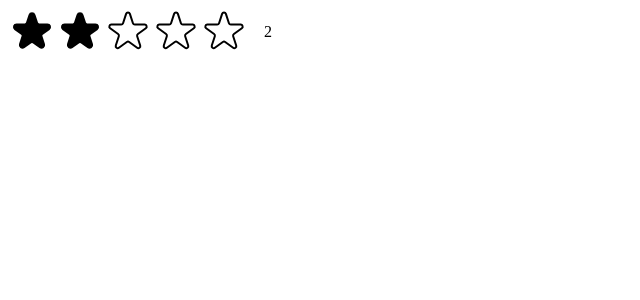
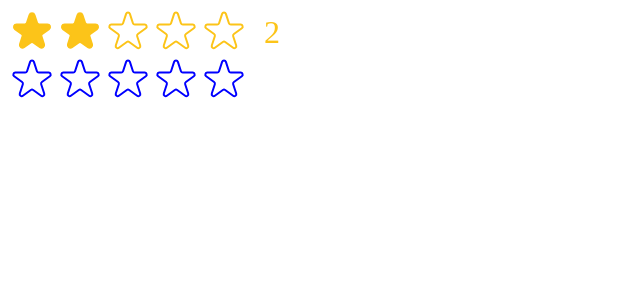
Before and after one commit to aleksandracodes/popcornpicks, a React (Create React App) app: page / in a window 1280 px wide. Both pictures are taken after a click on the button 80 px from the left and 32 px from the top of the page. Shown: the top 300 px of the page, without its empty margins (0-640 px from the left). Built offline with nearby package versions, Linux system fonts and the light colour scheme.

Commit message:
Improve Reusability of the StarRating Component with Props

```diff
--- a/src/StarRating.js
+++ b/src/StarRating.js
@@ -10,17 +10,25 @@ const starContainerStyle = {
   display: 'flex',
 };
 
+export default function StarRating({
+  maxRating = 5,
+  color = '#fcc419',
+  size = 48,
+  className = '',
+  messages = [],
+}) {
+  const [rating, setRating] = useState(0);
+  const [tempRating, setTempRating] = useState(0);
+
   const textStyle = {
     lineHeight: '1',
     margin: '0',
+    color,
+    fontSize: `${size / 1.5}px`,
   };
 
-export default function StarRating({ maxRating = 5 }) {
-  const [rating, setRating] = useState(0);
-  const [tempRating, setTempRating] = useState(0);
-
   return (
-    <div style={containerStyle}>
+    <div style={containerStyle} className={className}>
       <div style={starContainerStyle}>
         {Array.from({ length: maxRating }, (_, i) => (
           <Star
@@ -29,22 +37,28 @@ export default function StarRating({ maxRating = 5 }) {
             onClick={() => setRating(i + 1)}
             onHoverIn={() => setTempRating(i + 1)}
             onHoverOut={() => setTempRating(0)}
+            color={color}
+            size={size}
           />
         ))}
       </div>
-      <p style={textStyle}>{tempRating || rating || ''}</p>
+      <p style={textStyle}>
+        {messages.length === maxRating
+          ? messages[tempRating ? tempRating - 1 : rating - 1]
+          : tempRating || rating || ''}
+      </p>
     </div>
   );
 }
 
+function Star({ onClick, full, onHoverIn, onHoverOut, color, size }) {
   const starStyle = {
-  width: '48px',
-  height: '48px',
+    width: `${size}px`,
+    height: `${size}px`,
     display: 'block',
     cursor: 'pointer',
   };
 
-function Star({ onClick, full, onHoverIn, onHoverOut }) {
   return (
     <span
       role="button"
@@ -57,8 +71,8 @@ function Star({ onClick, full, onHoverIn, onHoverOut }) {
         <svg
           xmlns="http://www.w3.org/2000/svg"
           viewBox="0 0 20 20"
-          fill="#000"
-          stroke="#000"
+          fill={color}
+          stroke={color}
         >
           <path d="M9.049 2.927c.3-.921 1.603-.921 1.902 0l1.07 3.292a1 1 0 00.95.69h3.462c.969 0 1.371 1.24.588 1.81l-2.8 2.034a1 1 0 00-.364 1.118l1.07 3.292c.3.921-.755 1.688-1.54 1.118l-2.8-2.034a1 1 0 00-1.175 0l-2.8 2.034c-.784.57-1.838-.197-1.539-1.118l1.07-3.292a1 1 0 00-.364-1.118L2.98 8.72c-.783-.57-.38-1.81.588-1.81h3.461a1 1 0 00.951-.69l1.07-3.292z" />
         </svg>
@@ -67,7 +81,7 @@ function Star({ onClick, full, onHoverIn, onHoverOut }) {
           xmlns="http://www.w3.org/2000/svg"
           fill="none"
           viewBox="0 0 24 24"
-          stroke="#000"
+          stroke={color}
         >
           <path
             strokeLinecap="round"
--- a/src/index.js
+++ b/src/index.js
@@ -10,5 +10,11 @@ root.render(
   <React.StrictMode>
     {/* <App /> */}
     <StarRating maxRating={5} />
+    <StarRating
+      maxRating={5}
+      color="blue"
+      className="test"
+      messages={['Terrible', 'Bad', 'Okay', 'Good', 'Amazing']}
+    />
   </React.StrictMode>
 );
```
Lines whose indentation alone changed are shown as unchanged.
